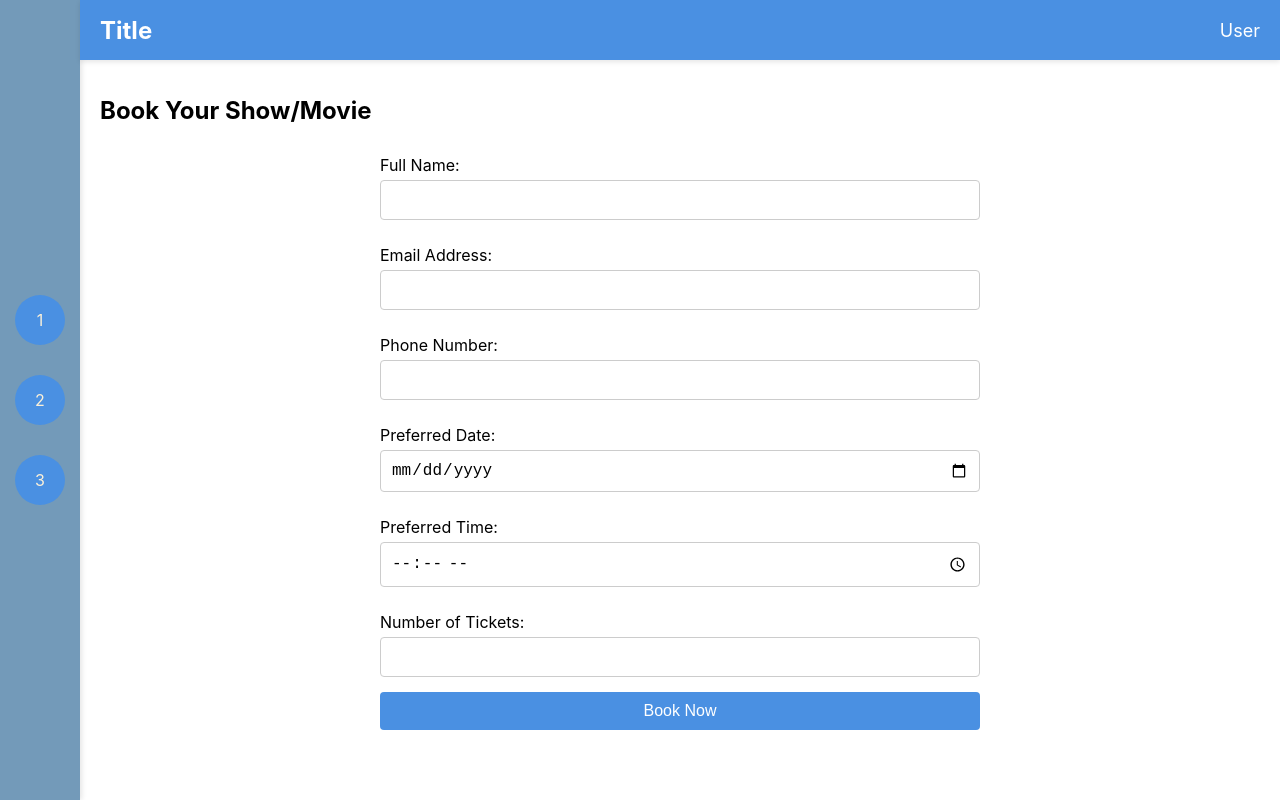
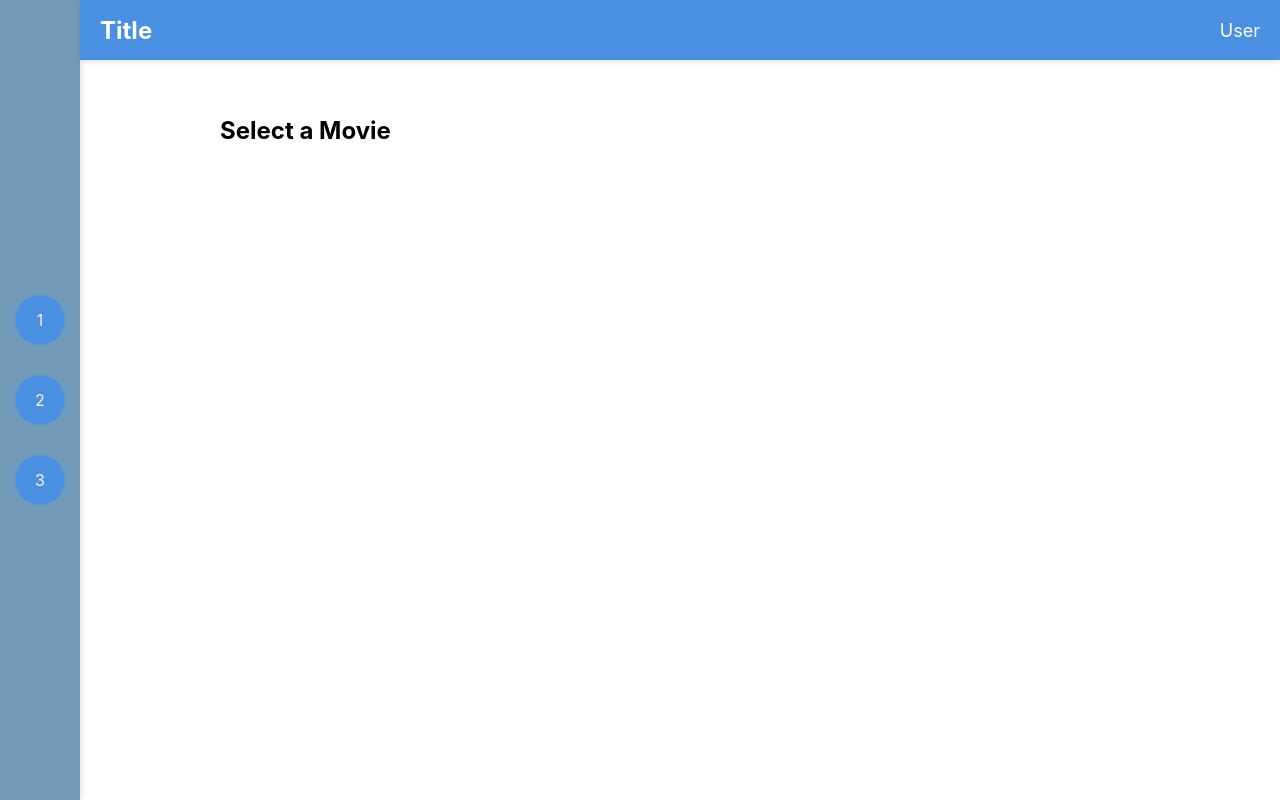
Before and after one commit to rhythm1124/Booking-app-, a React (Create React App) app in the folder bookingapp/: page / in a window 1280 px wide. Built offline with nearby package versions, Linux system fonts and the light colour scheme.

Commit message:
Update App.js

```diff
--- a/bookingapp/src/App.js
+++ b/bookingapp/src/App.js
@@ -1,13 +1,22 @@
 import React from 'react';
 import { BrowserRouter as Router, Route, Routes } from 'react-router-dom';
-import Form from './pages/main_form';
+import NavBar from './components/navbar';
+import SideContainer from './components/sideconatiner';
+import MainPage from './pages/main_page';
+import FormPage from './pages/main_form';
+import ConfirmationPage from './pages/main_confirm';
+import './styles/main.css';
 
-function App() {
+const App = () => {
     return (
         <Router>
-      <div>
+            <NavBar />
+            <SideContainer />
+            <div className="content">
                 <Routes>
-          <Route path="/" element={<Form />} />
+                    <Route path="/" element={<MainPage />} />
+                    <Route path="/form" element={<FormPage />} />
+                    <Route path="/confirmation" element={<ConfirmationPage />} />
                 </Routes>
             </div>
         </Router>
```
Lines whose indentation alone changed are shown as unchanged.
